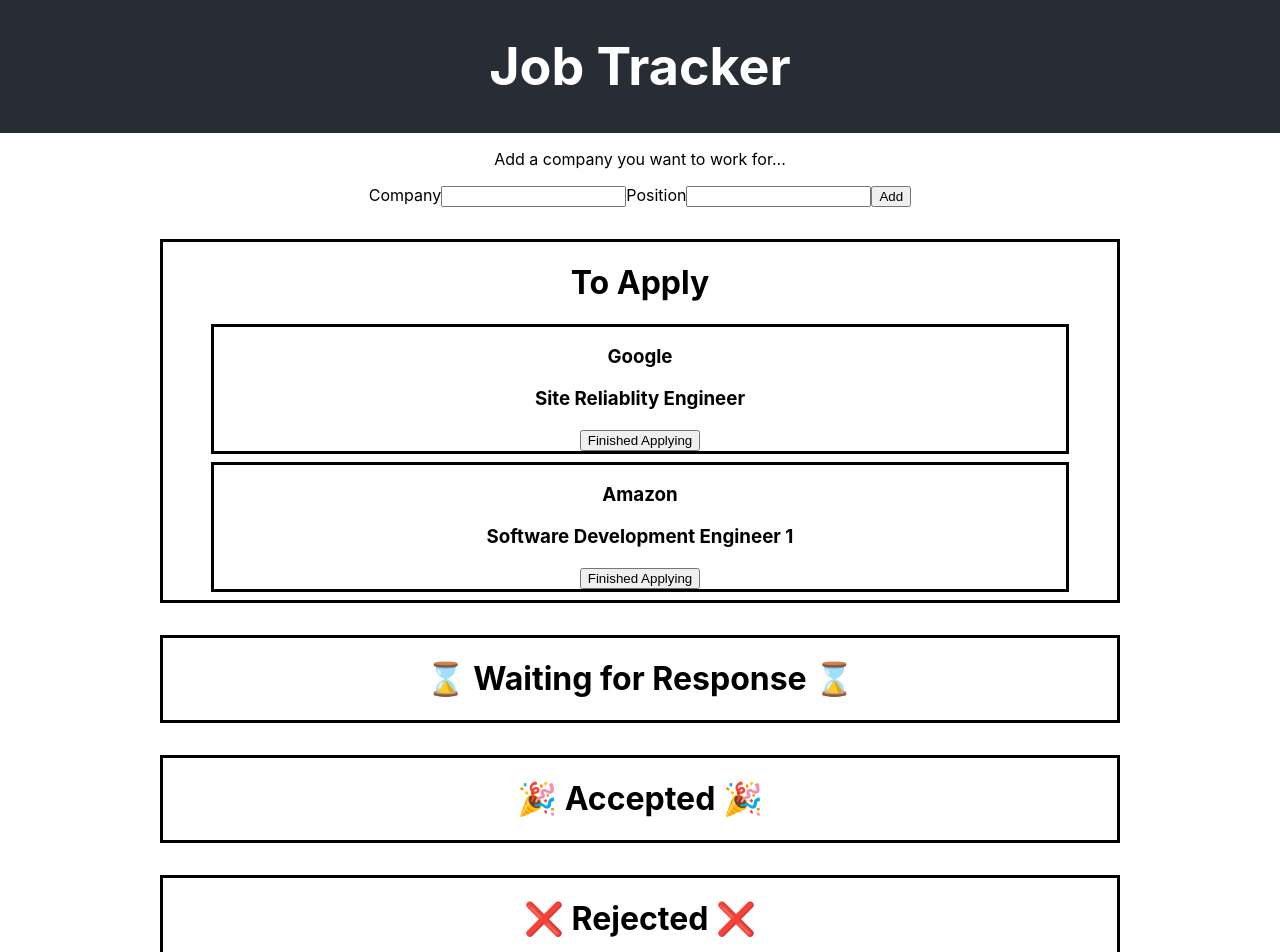
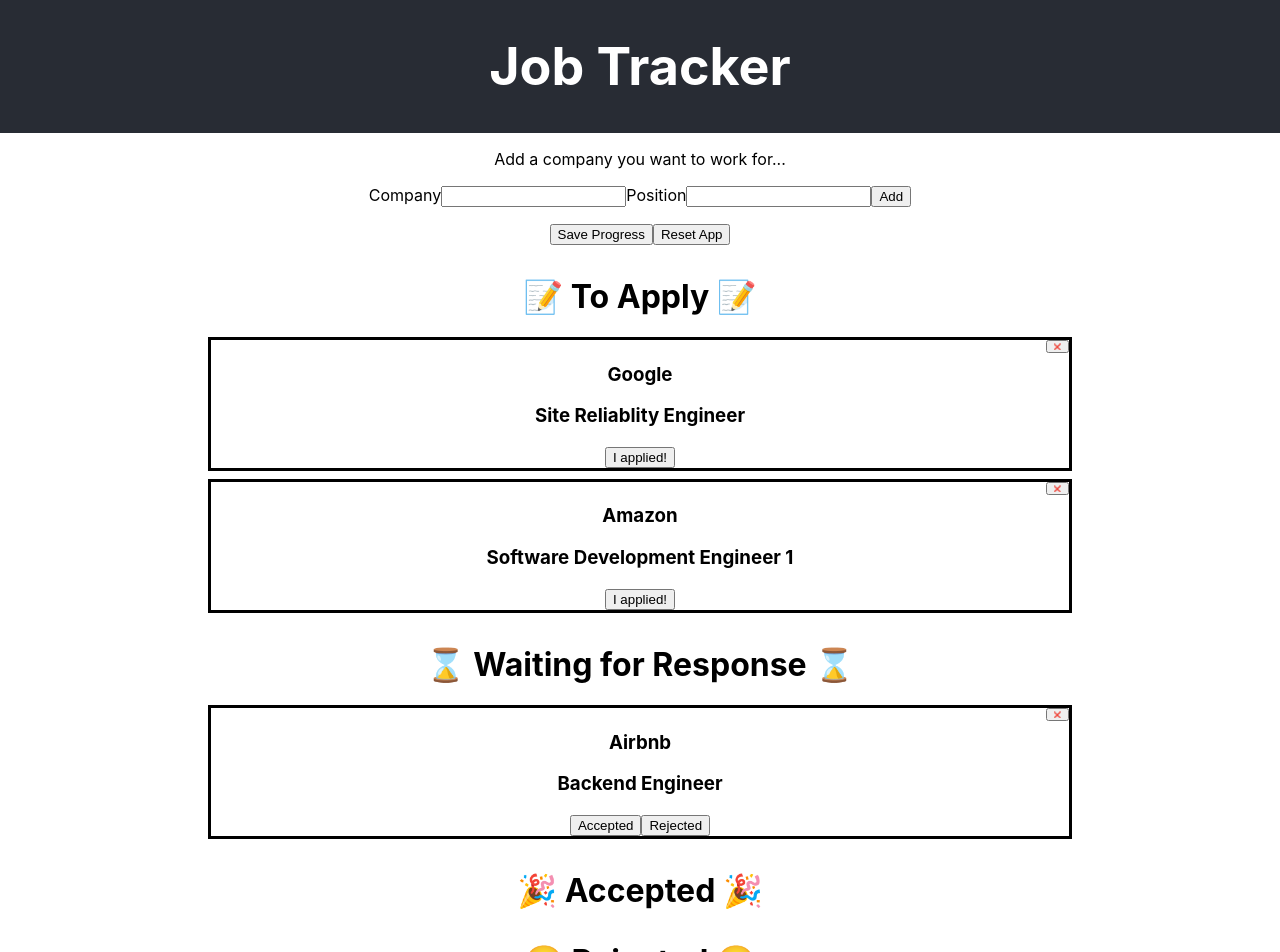
Before and after one commit to 01-Jacky/react-sandbox, a React (Create React App) app: page / in a window 1280 px wide. Shown: the top 952 px of the page. Built offline with nearby package versions, Linux system fonts and the light colour scheme.

Commit message:
Added all features

```diff
--- a/src/App.js
+++ b/src/App.js
@@ -3,57 +3,224 @@ import {Basket} from './components/Basket'
 
 import "./App.css";
 
+let defaultToApply =[
+  {
+    "id": "Google Site Reliablity Engineer",
+    "companyName":"Google",
+    "position": "Site Reliablity Engineer",
+    "applied": false,
+    "waitForResponse": false,
+  },
+  {
+    "id" : "Amazon Software Development Engineer 1",
+    "companyName":"Amazon",
+    "position": "Software Development Engineer 1",
+    "applied": false,
+  }
+];
+
+let defaultApplied =[
+  {
+    "id": "Airbnb Backend Engineer",
+    "companyName":"Airbnb",
+    "position": "Backend Engineer",
+    "applied": true,
+    "waitForResponse": true,
+  }
+];
+
 class App extends Component {
   constructor(props) {
     super(props);
 
-    const testJobs =[
-      {
-        "companyName":"Google",
-        "position": "Site Reliablity Engineer",
-        "applied": false,
-        "id": "Google Site Reliablity Engineer"
-      },
-      {
-        "companyName":"Amazon",
-        "position": "Software Development Engineer 1",
-        "applied": false,
-        "id" : "Amazon Software Development Engineer 1"
-      }
-    ];
-
     this.state = {
       todoApplyBasket: [],
       appliedBasket: [],
-      accepted: [],
-      rejected: [],
-      xIsNext: true,
+      acceptedBasket: [],
+      rejectedBasket: [],
     };
 
-    this.state.todoApplyBasket = testJobs
+    this.state.todoApplyBasket = defaultToApply;
+    this.state.appliedBasket = defaultApplied;
+
+    if(localStorage.getItem('b1')) {
+      console.log(localStorage.getItem('b1'));
+      this.state = JSON.parse(localStorage.getItem('b1'));
+    }
   }
 
-  handleClickApplied(value){
-    console.log("I applied " + value);
-
-  }
 
   handleClickAdd(value){
-    console.log("im clicked with: "
-      + document.getElementById("inputCompanyName").value
-      + document.getElementById("inputPosition").value
-    );
-
     let newItem = {
+      "id": document.getElementById("inputCompanyName").value + " " + document.getElementById("inputCompanyName").value,
       "companyName": document.getElementById("inputCompanyName").value,
       "position": document.getElementById("inputPosition").value,
       "applied": false,
-      "id": document.getElementById("inputCompanyName").value + " " + document.getElementById("inputCompanyName").value,
+      "waitForResponse": false,
     }
 
     this.setState(
       {...this.state, todoApplyBasket: [...this.state.todoApplyBasket, newItem]}
     );
+  }
+
+  handleClickSave(){
+    localStorage.setItem('b1', JSON.stringify(this.state));
+  }
+
+  handleClickReset(){
+    console.log("reset");
+
+    let defaultToApply =[
+      {
+        "id": "Google Site Reliablity Engineer",
+        "companyName":"Google",
+        "position": "Site Reliablity Engineer",
+        "applied": false,
+        "waitForResponse": false,
+      },
+      {
+        "id" : "Amazon Software Development Engineer 1",
+        "companyName":"Amazon",
+        "position": "Software Development Engineer 1",
+        "applied": false,
+      }
+    ];
+
+    let defaultApplied =[
+      {
+        "id": "Airbnb Backend Engineer",
+        "companyName":"Airbnb",
+        "position": "Backend Engineer",
+        "applied": true,
+        "waitForResponse": true,
+      }
+    ];
+
+    this.setState(
+      {
+        todoApplyBasket: defaultToApply,
+        appliedBasket: defaultApplied,
+        acceptedBasket: [],
+        rejectedBasket: [],
+      }
+    );
+  }
+
+  handleClickApplied(jobId){
+    let basket = this.state.todoApplyBasket;
+    let indexFound = -1;
+    for (let i=0; i<basket.length; ++i){
+      if (basket[i]['id'] === jobId){
+        indexFound = i;
+      }
+    }
+
+    let jobAppliedTo = basket[indexFound];
+    jobAppliedTo.applied = true;
+    jobAppliedTo.waitForResponse = true;
+    this.state.todoApplyBasket.splice(indexFound, 1);  // Remove it
+
+    this.setState(
+      {...this.state, appliedBasket: [...this.state.appliedBasket,jobAppliedTo]}
+    );
+  }
+
+  handleClickOffer(jobId){
+    let basket = this.state.appliedBasket;
+    let indexFound = -1;
+    for (let i=0; i<basket.length; ++i){
+      if (basket[i]['id'] === jobId){
+        indexFound = i;
+      }
+    }
+
+    let jobResponded = basket[indexFound];
+    jobResponded.waitForResponse = false;
+    this.state.appliedBasket.splice(indexFound, 1);  // Remove it
+
+    this.setState(
+      {...this.state, acceptedBasket: [...this.state.acceptedBasket,jobResponded]}
+    );
+  }
+
+  handleClickReject(jobId){
+    let basket = this.state.appliedBasket;
+    let indexFound = -1;
+    for (let i=0; i<basket.length; ++i){
+      if (basket[i]['id'] === jobId){
+        indexFound = i;
+      }
+    }
+
+    let jobResponded = basket[indexFound];
+    jobResponded.waitForResponse = false;
+    this.state.appliedBasket.splice(indexFound, 1);  // Remove it
+
+    this.setState(
+      {...this.state, rejectedBasket: [...this.state.rejectedBasket,jobResponded]}
+    );
+  }
+
+  handleClickDelete(jobId){
+    let deleted = false;
+
+    let basket = this.state.todoApplyBasket;
+    let indexFound = -1;
+    for (let i=0; i<basket.length; ++i){
+      if (basket[i]['id'] === jobId){
+        indexFound = i;
+        deleted = true;
+      }
+    }
+    if (deleted){
+      this.state.todoApplyBasket.splice(indexFound, 1);  // Remove it
+      this.setState({...this.state});
+      return;
+    }
+
+    let basket2 = this.state.appliedBasket;
+    let indexFound2 = -1;
+    for (let i=0; i<basket2.length; ++i){
+      if (basket2[i]['id'] === jobId){
+        indexFound2 = i;
+        deleted = true;
+      }
+    }
+    if (deleted){
+      this.state.appliedBasket.splice(indexFound2, 1);  // Remove it
+      this.setState({...this.state});
+      return;
+    }
+
+    let basket3 = this.state.acceptedBasket;
+    let indexFound3 = -1;
+    for (let i=0; i<basket3.length; ++i){
+      if (basket3[i]['id'] === jobId){
+        indexFound3 = i;
+        deleted = true;
+      }
+    }
+    if (deleted){
+      this.state.acceptedBasket.splice(indexFound3, 1);  // Remove it
+      this.setState({...this.state});
+      return;
+    }
+
+    let basket4 = this.state.rejectedBasket;
+    let indexFound4 = -1;
+    for (let i=0; i<basket4.length; ++i){
+      if (basket4[i]['id'] === jobId){
+        indexFound4 = i;
+        deleted = true;
+      }
+    }
+    if (deleted){
+      this.state.rejectedBasket.splice(indexFound4, 1);  // Remove it
+      this.setState({...this.state});
+      return;
+    }
+
   }
 
   render() {
@@ -63,6 +230,7 @@ class App extends Component {
           <h1 className="App-box">Job Tracker</h1>
         </header>
 
+        <div>
           <p>Add a company you want to work for...</p>
           <div className="AddJob">
           <label>Company</label>
@@ -72,22 +240,34 @@ class App extends Component {
           <button type="button" onClick={() => this.handleClickAdd()}>Add</button>
         </div>
 
+        <div>
+          <button type="button" onClick={() => this.handleClickSave()}>Save Progress</button>
+          <button type="button" onClick={() => this.handleClickReset()}>Reset App</button>
+        </div>
+      </div>
+
         <Basket
-          title="To Apply"
+          title="📝 To Apply 📝"
           jobs={this.state.todoApplyBasket}
-          onClick={(value) => this.handleClickApplied(value)}
+          onClickAdd={(id) => this.handleClickApplied(id)}
+          onClickDelete={(id) => this.handleClickDelete(id)}
         />
         <Basket
           title="⌛ Waiting for Response ⌛"
           jobs={this.state.appliedBasket}
+          onClickOffer={(id) => this.handleClickOffer(id)}
+          onClickReject={(id) => this.handleClickReject(id)}
+          onClickDelete={(id) => this.handleClickDelete(id)}
           />
         <Basket
           title="🎉 Accepted 🎉"
-          jobs={this.state.accepted}
+          jobs={this.state.acceptedBasket}
+          onClickDelete={(id) => this.handleClickDelete(id)}
         />
         <Basket
-          title="❌ Rejected ❌"
-          jobs={this.state.rejected}
+          title="😭 Rejected 😭"
+          jobs={this.state.rejectedBasket}
+          onClickDelete={(id) => this.handleClickDelete(id)}
         />
 
 
--- a/src/components/Basket.css
+++ b/src/components/Basket.css
@@ -1,17 +1,3 @@
 .Basket {
-  /* text-align: center; */
-  border: solid;
   margin: 2em 10em;
-  padding: '400px';
 }
-
-/* #me {
-  margin: 70px;
-  border: 1px solid #4CAF50;
-} */
-
-.Basket-section{
-  flex-direction: column;
-  align-items: center;
-  justify-content: center;
-}
--- a/src/components/Basket.js
+++ b/src/components/Basket.js
@@ -2,36 +2,24 @@ import React, { Component} from "react";
 import "./Basket.css"
 import {Company} from "./Company.js";
 
-/**
- * Class component example
- * Useful for when you need more out of your component, like states
- */
+
 class Basket extends Component {
-  constructor(props) {
-    super(props);
-
-    this.state = {
-      expanded: false
-    };
-    this.click = this.click.bind(this);
-  }
-
   render() {
-    const listItems = this.props.jobs.map((d, index) =>
-      <Company key={index} company={d} onClick={this.props.onClick}></Company>
-    );
-    let msg = this.props.title;
-
     return (
-      <div className="Basket" onClick={(value) => this.click}>
-        <h1>{msg}</h1>
-        {listItems}
-      </div>
-    );
-  }
-
-  click() {
-    this.setState(prevState => ({ expanded: !prevState.expanded }));
+      <div className="Basket">
+        <h1>{this.props.title}</h1>
+        {this.props.jobs.map((d, index) =>
+          <Company
+            key={index}
+            company={d}
+            onClickAdd={this.props.onClickAdd}
+            onClickOffer={this.props.onClickOffer}
+            onClickReject={this.props.onClickReject}
+            onClickDelete={this.props.onClickDelete}
+          />
+        )}
+        </div>
+      );
   }
 }
 
--- a/src/components/Company.css
+++ b/src/components/Company.css
@@ -5,8 +5,11 @@
   min-width: 25em;
 }
 
-.Basket-section{
-  flex-direction: column;
-  align-items: center;
-  justify-content: center;
+.Company-name{
+  margin-top: 1.2em;
 }
+
+.Company-delete{
+  float: right;
+  font-size: .3em;
+}
--- a/src/components/Company.js
+++ b/src/components/Company.js
@@ -3,27 +3,44 @@ import "./Company.css"
 
 
 class Company extends Component {
-  constructor(props) {
-    super(props);
-    this.state = {
-      expanded: false
-    };
-  }
-
   render() {
     let company = this.props.company;
 
     return (
       <div className="Company">
-        <h3> {company.companyName}</h3>
+        <div>
+          <button
+            className="Company-delete"
+            type="button"
+            onClick={() => this.props.onClickDelete(company.id)}
+          >
+          ❌
+        </button>
+        </div>
+
+        <h3 className="Company-name"> {company.companyName}</h3>
         <h3> {company.position}</h3>
+
+        {/* Applied Button */}
         {!company.applied &&
-          <button
-            type="button"
-            onClick={() => this.props.onClick(company.id)}
-          >
-          Finished Applying
-          </button>}
+          <div>
+            <button type="button" onClick={() => this.props.onClickAdd(company.id)}>
+              I applied!
+            </button>
+          </div>
+        }
+
+        {/* Accepted Button */}
+        {company.waitForResponse &&
+          <div>
+          <button type="button" onClick={() => this.props.onClickOffer(company.id)}>
+            Accepted
+          </button>
+          <button type="button" onClick={() => this.props.onClickReject(company.id)}>
+            Rejected
+          </button>
+          </div>
+        }
       </div>
     );
   }
```
Also changed, not shown: 1 other file (tests, documents, lock files or other folders). Lines whose indentation alone changed are shown as unchanged.
